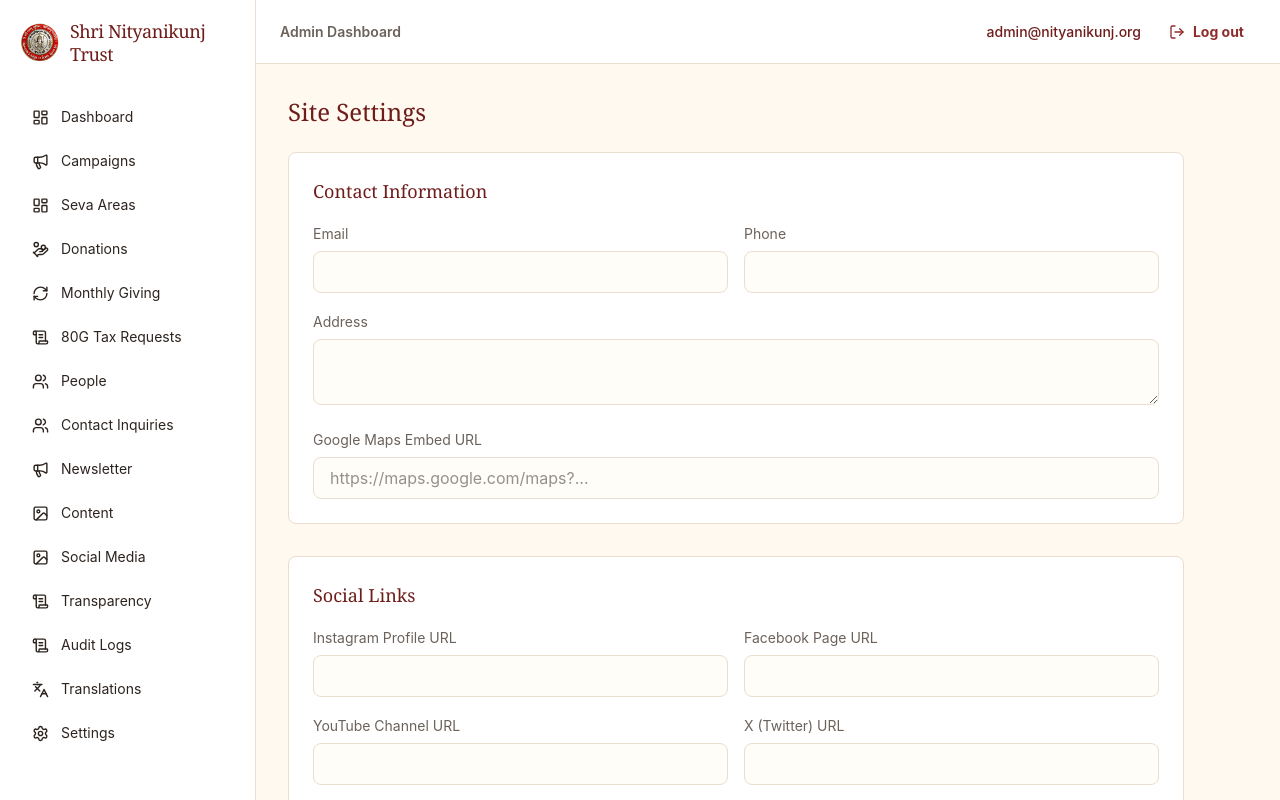
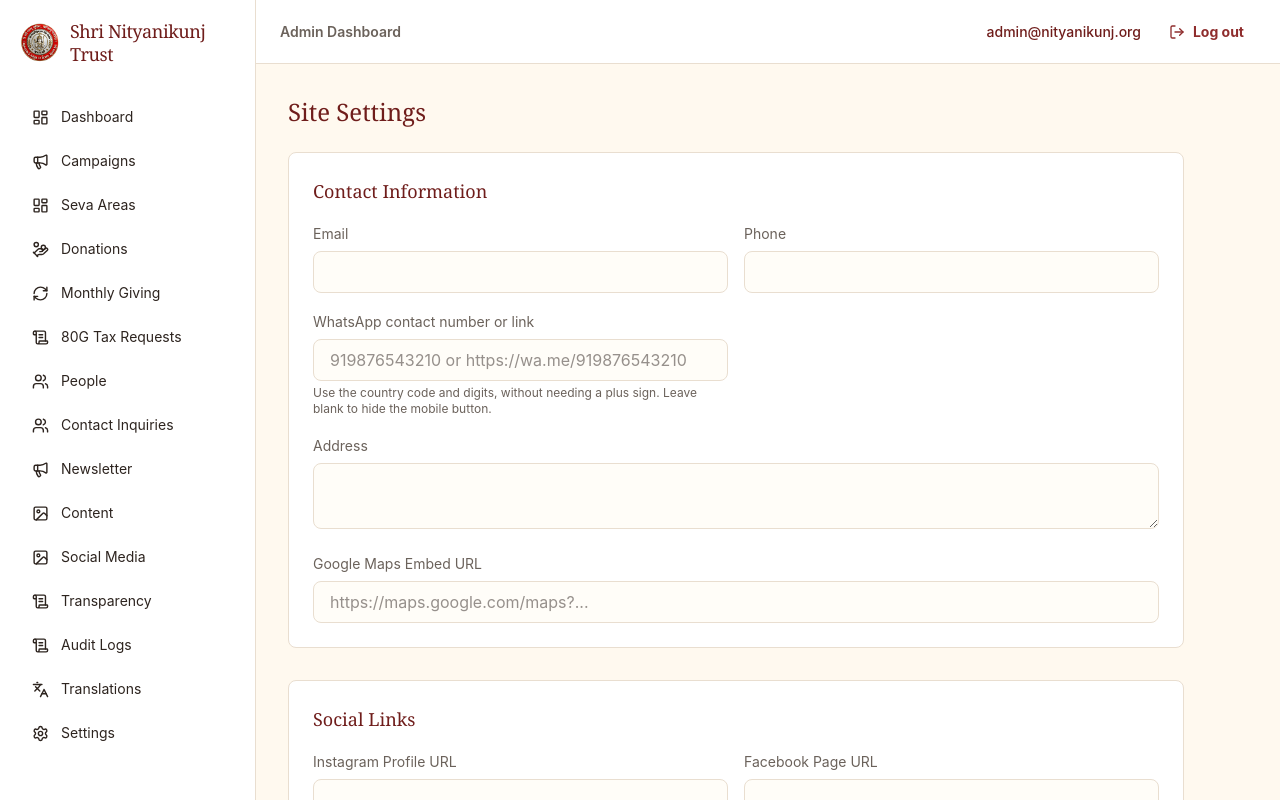
Before and after one commit to aryan-iconic/NGO-website, a Next.js app: page /admin/settings in a window 1280 px wide. Shown: the top 800 px of the page. Built offline with nearby package versions, Linux system fonts and the light colour scheme; no server answers; the database is empty.

Commit message:
Add configurable mobile WhatsApp contact button

```diff
--- a/src/app/admin/(dashboard)/settings/page.tsx
+++ b/src/app/admin/(dashboard)/settings/page.tsx
@@ -16,7 +16,15 @@ export default function AdminSettingsPage() {
     fetch("/api/admin/settings")
       .then((r) => r.json())
       .then((d) => {
-        if (d.success) setSettings(d.data || {});
+        if (d.success) {
+          const flatSettings = Object.fromEntries(
+            Object.entries(d.data || {}).map(([key, setting]) => [
+              key,
+              typeof setting === "string" ? setting : (setting as { value?: string } | null)?.value || "",
+            ]),
+          );
+          setSettings(flatSettings);
+        }
         setLoading(false);
       });
   }, []);
@@ -72,6 +80,18 @@ export default function AdminSettingsPage() {
                   onChange={(e) => handleChange("contact.phone", e.target.value)}
                   className="w-full mt-1.5 rounded-lg border border-border px-4 py-2 bg-background"
                 />
+              </div>
+              <div>
+                <label className="text-sm text-muted" htmlFor="whatsapp-contact">WhatsApp contact number or link</label>
+                <input
+                  id="whatsapp-contact"
+                  type="text"
+                  value={settings["contact.whatsapp"] || ""}
+                  onChange={(e) => handleChange("contact.whatsapp", e.target.value)}
+                  className="w-full mt-1.5 rounded-lg border border-border px-4 py-2 bg-background"
+                  placeholder="919876543210 or https://wa.me/919876543210"
+                />
+                <p className="mt-1 text-xs text-muted">Use the country code and digits, without needing a plus sign. Leave blank to hide the mobile button.</p>
               </div>
             </div>
             <div>
--- a/src/app/api/admin/settings/route.ts
+++ b/src/app/api/admin/settings/route.ts
@@ -3,6 +3,7 @@ import { revalidatePath } from "next/cache";
 import { prisma } from "@/lib/prisma";
 import { requireAdmin } from "@/lib/require-admin";
 import { z } from "zod";
+import { getWhatsAppHref } from "@/lib/whatsapp";
 
 const settingsSchema = z.record(
   z.string(),
@@ -15,16 +16,13 @@ const settingsSchema = z.record(
   ])
 );
 
-export async function GET(request: NextRequest) {
+export async function GET() {
   try {
-    const { admin, error } = await requireAdmin();
-    if (error) return error;
+    const auth = await requireAdmin();
+    if (auth.error) return auth.error;
 
     const settings = await prisma.setting.findMany();
-    const settingsMap = settings.reduce((acc: any, curr: any) => ({
-      ...acc,
-      [curr.key]: { value: curr.value, translations: curr.translations },
-    }), {});
+    const settingsMap = Object.fromEntries(settings.map((setting) => [setting.key, { value: setting.value, translations: setting.translations }]));
 
     revalidatePath("/", "layout");
     return NextResponse.json({ success: true, data: settingsMap });
@@ -36,14 +34,22 @@ export async function GET(request: NextRequest) {
 
 export async function PATCH(request: NextRequest) {
   try {
-    const { admin, error } = await requireAdmin();
-    if (error) return error;
+    const auth = await requireAdmin();
+    if (auth.error) return auth.error;
 
     const body = await request.json();
     const result = settingsSchema.safeParse(body);
     if (!result.success) return NextResponse.json({ success: false, error: result.error }, { status: 400 });
 
     const updates = result.data;
+
+    if (Object.hasOwn(updates, "contact.whatsapp")) {
+      const rawWhatsApp = updates["contact.whatsapp"];
+      const value = typeof rawWhatsApp === "string" ? rawWhatsApp : rawWhatsApp.value;
+      if (value.trim() && !getWhatsAppHref(value)) {
+        return NextResponse.json({ success: false, error: { message: "Enter a WhatsApp number with country code or a valid https://wa.me link." } }, { status: 400 });
+      }
+    }
 
     await prisma.$transaction(
       Object.entries(updates).map(([key, data]) => {
--- a/src/app/layout.tsx
+++ b/src/app/layout.tsx
@@ -22,20 +22,24 @@ import { prisma } from "@/lib/prisma";
 import { draftMode } from "next/headers";
 
 import { RouteConditional } from "@/components/layout/route-conditional";
+import { WhatsAppFloatingButton } from "@/components/layout/whatsapp-floating-button";
+import { getWhatsAppHref } from "@/lib/whatsapp";
 
 export default async function RootLayout({ children }: { children: React.ReactNode }) {
-  let settingsMap = {};
+  let settingsMap: Record<string, { value: string; translations: unknown }> = {};
+  let whatsappHref: string | null = null;
   try {
     const settings = await prisma.setting.findMany();
-    settingsMap = settings.reduce((acc: any, curr: any) => ({ ...acc, [curr.key]: { value: curr.value, translations: curr.translations } }), {});
-  } catch (e) {
-    console.error("Failed to load settings in layout:", e);
+    whatsappHref = getWhatsAppHref(settings.find((setting) => setting.key === "contact.whatsapp")?.value);
+    settingsMap = Object.fromEntries(settings.map((setting) => [setting.key, { value: setting.value, translations: setting.translations }]));
+  } catch (error) {
+    console.error("Failed to load settings in layout:", error);
   }
 
   let isDraftMode = false;
   try {
     isDraftMode = (await draftMode()).isEnabled;
-  } catch (e) {
+  } catch {
     // ignore
   }
 
@@ -53,7 +57,7 @@ export default async function RootLayout({ children }: { children: React.ReactNo
                 </a>
               </div>
             )}
-            <RouteConditional navbar={<Navbar />} footer={<Footer />}>
+            <RouteConditional navbar={<Navbar />} footer={<Footer />} whatsapp={<WhatsAppFloatingButton href={whatsappHref} />}>
               {children}
             </RouteConditional>
           </CartProvider>
--- a/src/components/layout/route-conditional.tsx
+++ b/src/components/layout/route-conditional.tsx
@@ -6,10 +6,12 @@ export function RouteConditional({
   children,
   navbar,
   footer,
+  whatsapp,
 }: {
   children: React.ReactNode;
   navbar: React.ReactNode;
   footer: React.ReactNode;
+  whatsapp: React.ReactNode;
 }) {
   const pathname = usePathname();
   const isAdminDashboard = pathname?.startsWith("/admin") && pathname !== "/admin/login";
@@ -23,6 +25,7 @@ export function RouteConditional({
       {navbar}
       <main>{children}</main>
       {footer}
+      {whatsapp}
     </>
   );
 }
--- /dev/null
+++ b/src/components/layout/whatsapp-floating-button.tsx
@@ -0,0 +1,21 @@
+import { MessageCircle } from "lucide-react";
+
+export function WhatsAppFloatingButton({ href }: { href: string | null }) {
+  if (!href) return null;
+
+  return (
+    <a
+      href={href}
+      target="_blank"
+      rel="noopener noreferrer"
+      aria-label="Chat with us on WhatsApp"
+      title="Chat with us on WhatsApp"
+      className="group fixed right-4 top-1/2 z-40 flex -translate-y-1/2 items-center gap-2 rounded-full bg-[#25D366] p-3 text-white shadow-lg transition duration-200 hover:scale-105 hover:bg-[#1ebe5d] md:hidden"
+    >
+      <MessageCircle size={24} aria-hidden="true" />
+      <span className="max-w-0 overflow-hidden whitespace-nowrap text-sm font-medium transition-all duration-200 group-hover:max-w-36 group-hover:pr-1 group-focus-visible:max-w-36 group-focus-visible:pr-1">
+        Chat on WhatsApp
+      </span>
+    </a>
+  );
+}
--- /dev/null
+++ b/src/lib/whatsapp.ts
@@ -0,0 +1,19 @@
+const ALLOWED_WHATSAPP_HOSTS = new Set(["wa.me", "api.whatsapp.com", "web.whatsapp.com"]);
+
+export function getWhatsAppHref(value: string | null | undefined): string | null {
+  const input = value?.trim();
+  if (!input) return null;
+
+  if (/^[+\d\s().-]+$/.test(input)) {
+    const number = input.replace(/\D/g, "");
+    return number.length >= 8 && number.length <= 15 ? `https://wa.me/${number}` : null;
+  }
+
+  try {
+    const url = new URL(input);
+    if (url.protocol !== "https:" || !ALLOWED_WHATSAPP_HOSTS.has(url.hostname.toLowerCase())) return null;
+    return url.toString();
+  } catch {
+    return null;
+  }
+}
```
